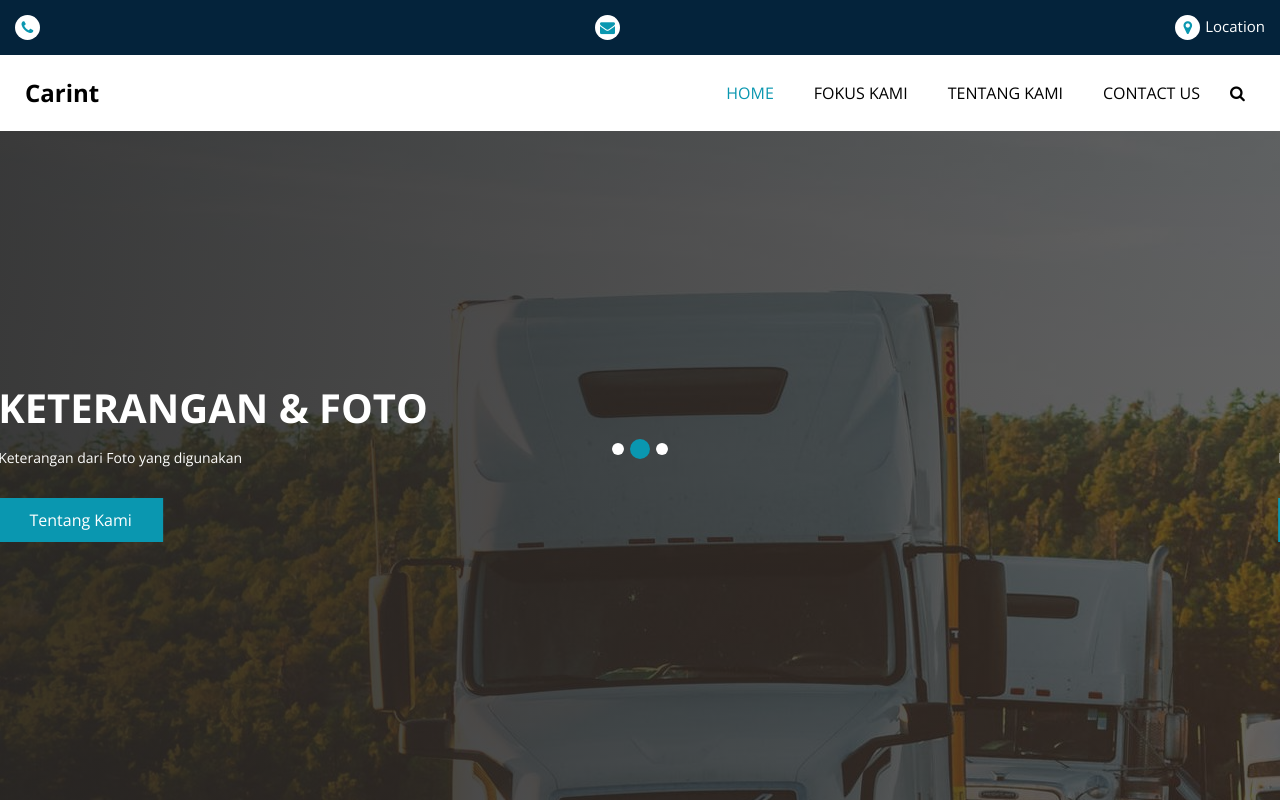
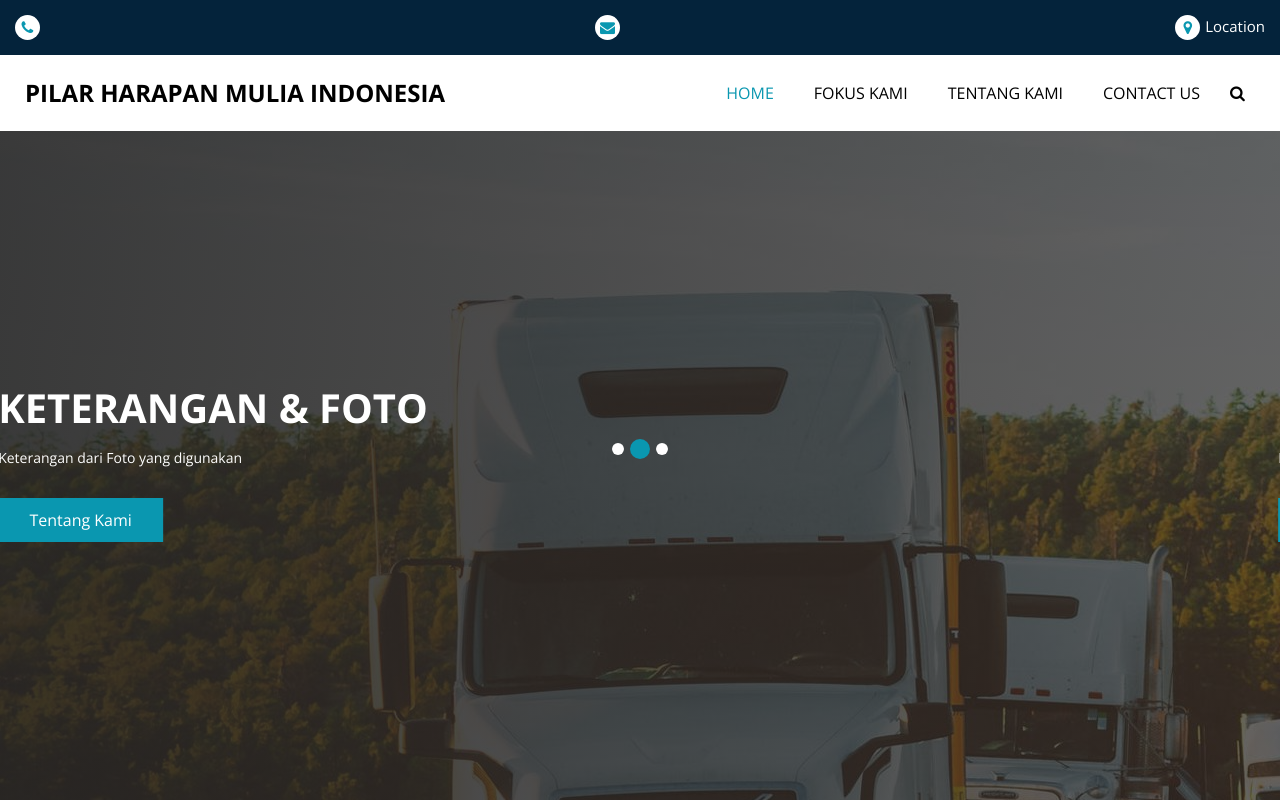
Before and after one commit to Jalapeno12/Jalapeno12.github.io, a plain HTML site: page index.html in a window 1280 px wide. Shown: the top 802 px of the page. Drawn offline with nearby package versions, Linux system fonts and the light colour scheme; some packages are replaced by stand-ins of ours; a script that the page names is missing.

Commit message:
Add files via upload

```diff
--- a/index.html
+++ b/index.html
@@ -69,7 +69,7 @@
           <nav class="navbar navbar-expand-lg custom_nav-container ">
             <a class="navbar-brand" href="index.html">
               <span>
-                Carint
+                PILAR HARAPAN MULIA INDONESIA
               </span>
             </a>
 
```
